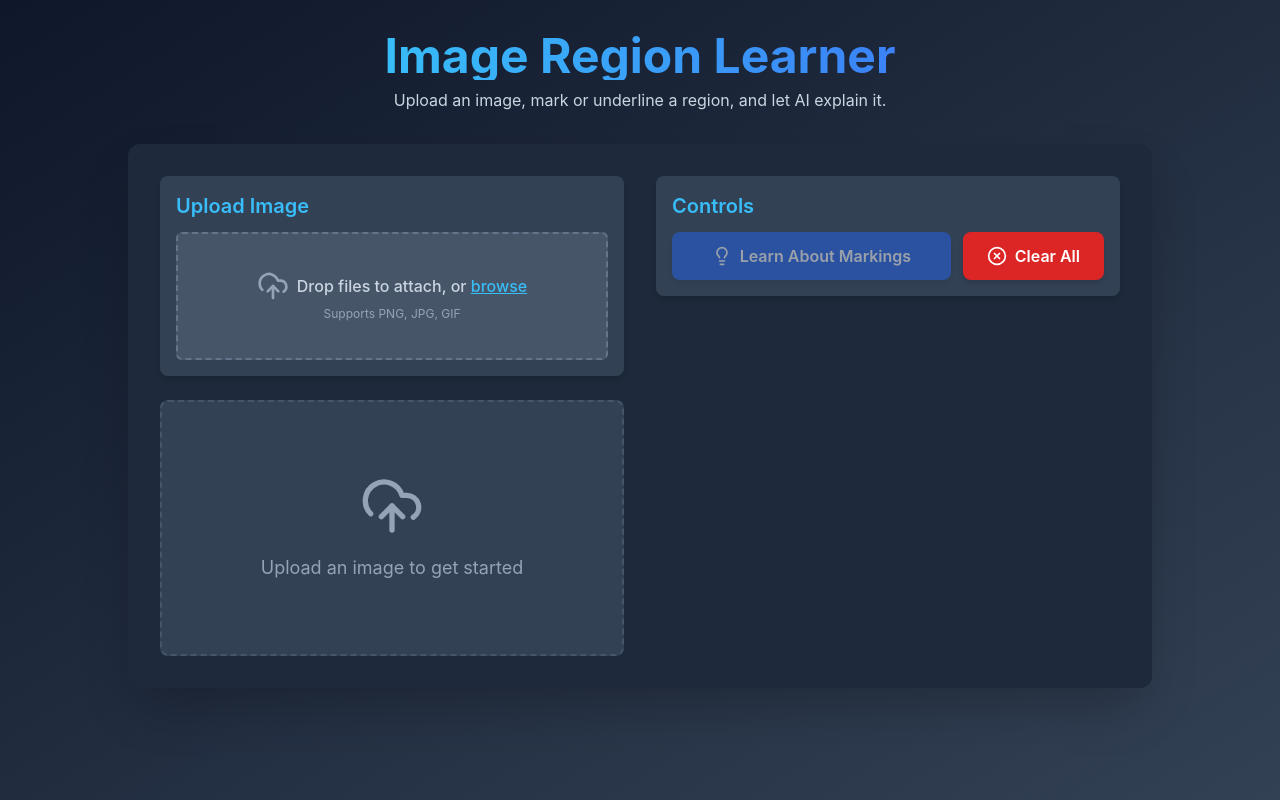
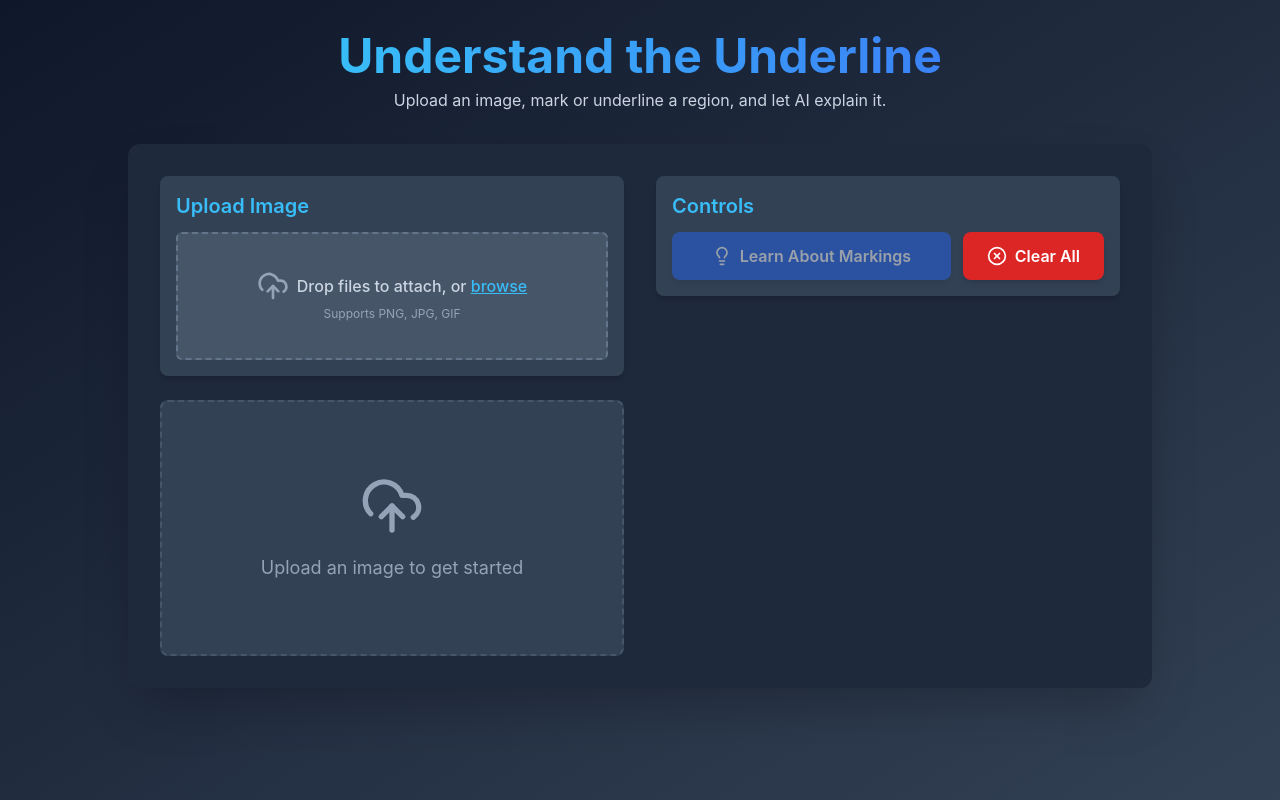
Before and after one commit to ummagohil/understand-the-underline-code, a React (Vite) app: page / in a window 1280 px wide. Built offline with nearby package versions, Linux system fonts and the light colour scheme; no server answers.

Commit message:
title change

```diff
--- a/App.tsx
+++ b/App.tsx
@@ -101,7 +101,7 @@ const App = () => {
     <div className="min-h-screen bg-gradient-to-br from-slate-900 to-slate-700 text-gray-100 p-4 sm:p-6 md:p-8 flex flex-col items-center">
       <header className="mb-8 text-center">
         <h1 className="text-4xl sm:text-5xl font-bold text-transparent bg-clip-text bg-gradient-to-r from-sky-400 to-blue-500">
-          Image Region Learner
+          Understand the Underline
         </h1>
         <p className="text-slate-300 mt-2 text-sm sm:text-base">
           Upload an image, mark or underline a region, and let AI explain it.
```
